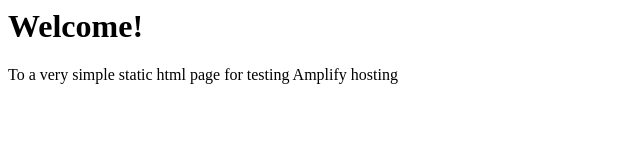
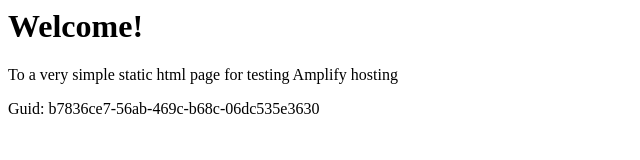
Before and after one commit to aws-aemilia-pdx/Github-PR-Commit-Integration-Test-DoNotTouch-v0-preprod-us-west-2, a website: page src/index.html in a window 1280 px wide. Shown: the whole page, without its empty margins (0-640 px from the left). Drawn offline with Linux system fonts and the light colour scheme.

Commit message:
commit from integ tests

```diff
--- a/src/index.html
+++ b/src/index.html
@@ -1,3 +1,5 @@
+
+
 <html lang="en">
 
 <head>
@@ -10,6 +12,6 @@
 <body>
     <h1>Welcome!</h1>
     <p>To a very simple static html page for testing Amplify hosting</p>
-</body>
+    <p>Guid: b7836ce7-56ab-469c-b68c-06dc535e3630</p></body>
 
 </html>
```
